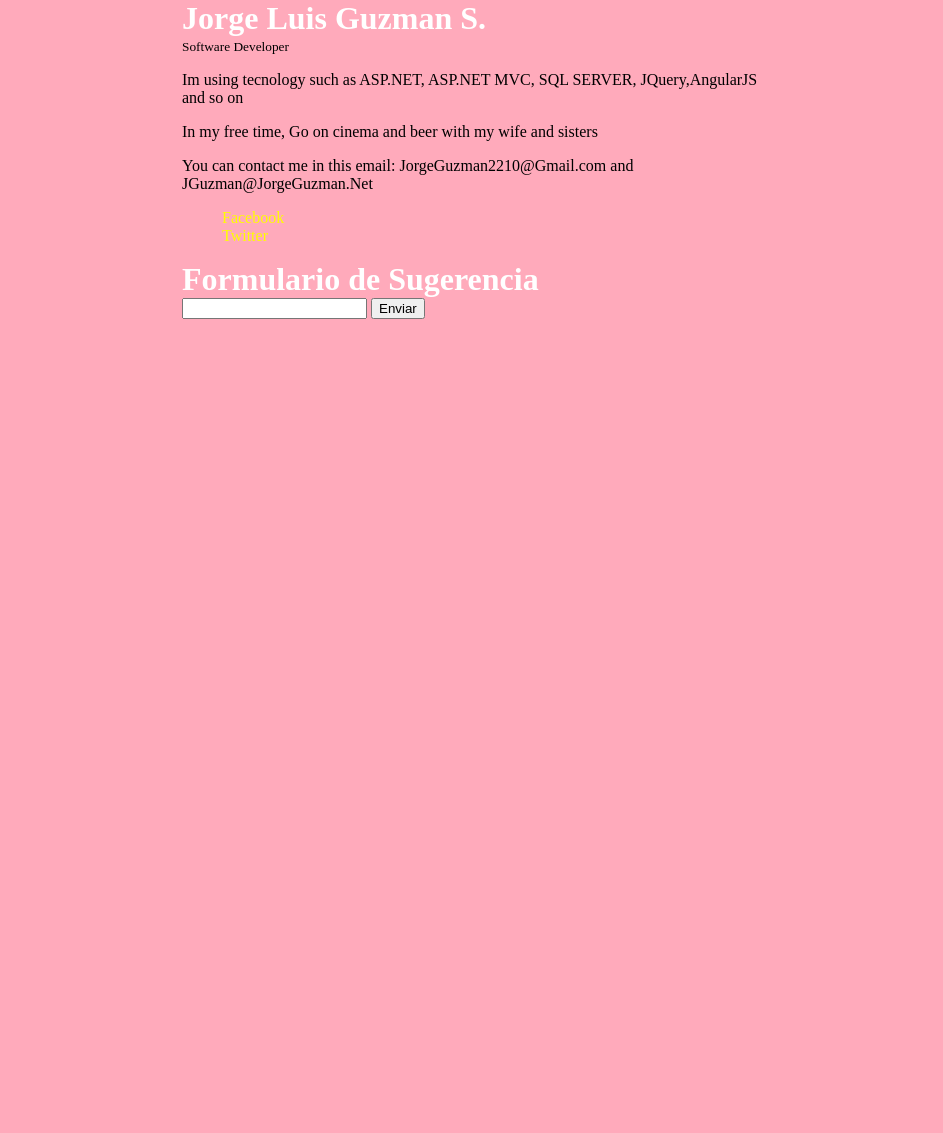
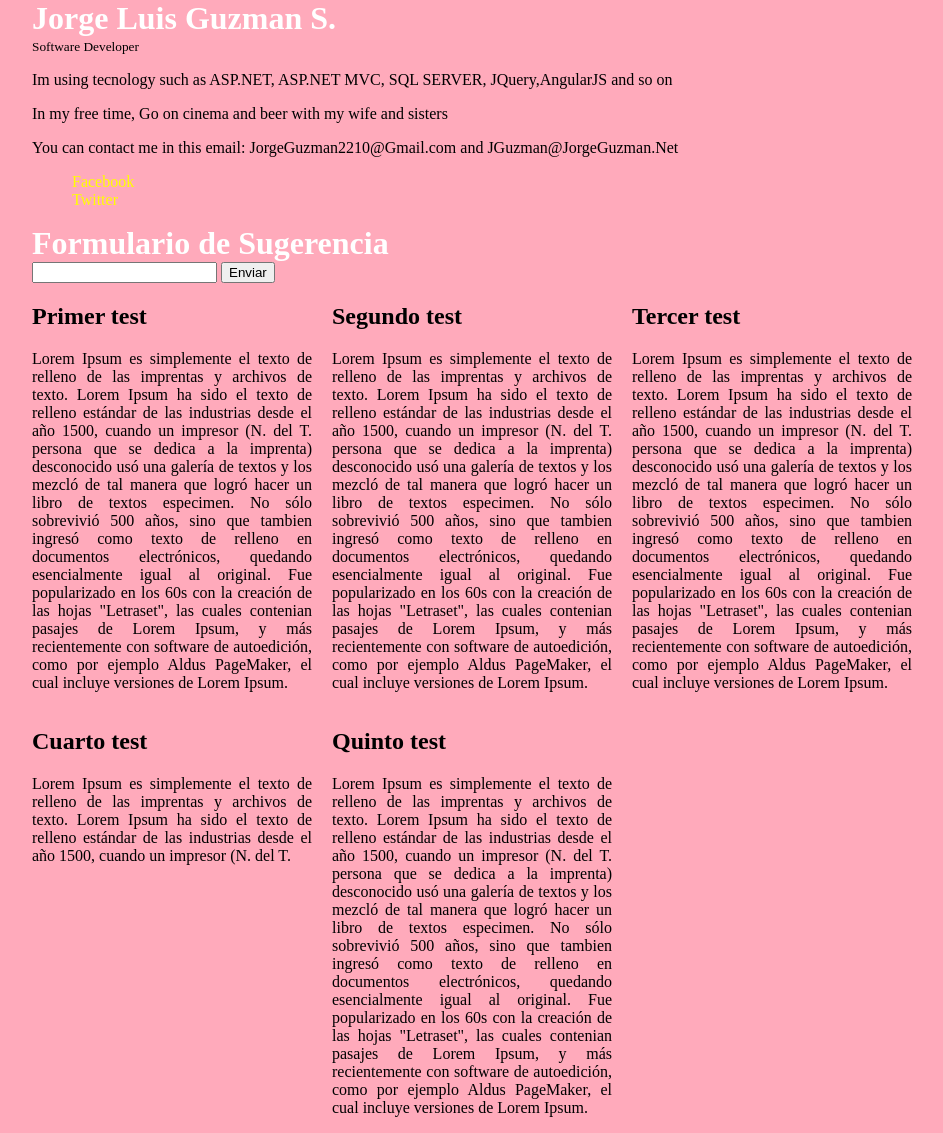
Before and after one commit to Jlgshk2210/TestGit, a plain HTML site: page index.html in a window 1280 px wide. Shown: the whole page, without its empty margins (158-1101 px from the left). Before the commit the page ends 800 px from the top, so only its background shows below. Drawn offline with Linux system fonts and the light colour scheme.

Commit message:
Agregando etiqueta article en la pagina index para mostrar los articulos en bloques

```diff
--- a/css/MiEstilo.css
+++ b/css/MiEstilo.css
@@ -1,7 +1,7 @@
 body{
     padding: 0;
     margin: 0 auto;
-    width:600px;
+    width:900px;
     background-color:#FAB;
 }
 h1{
@@ -21,5 +21,17 @@ li a:hover{
 	color:black;
 	font-size: 18px;
 	text-decoration: underline;
-
 }
+.miArticulos{
+	width: 100%;
+	height: auto;
+}
+.miArticulos article{
+	width:280px;
+	float: left;
+	padding:0 20px 0 0;
+}
+.miArticulos article p{
+	text-align: justify;
+	text-justify: inter-word;
+}
--- a/index.html
+++ b/index.html
@@ -27,6 +27,27 @@
             <input type="text" name="msg">
             <input type="button" name="FormSug" value="Enviar">
         </form>
-
+        <div class="miArticulos">
+            <article>
+            <h2>Primer test</h2>
+            <p>Lorem Ipsum es simplemente el texto de relleno de las imprentas y archivos de texto. Lorem Ipsum ha sido el texto de relleno estándar de las industrias desde el año 1500, cuando un impresor (N. del T. persona que se dedica a la imprenta) desconocido usó una galería de textos y los mezcló de tal manera que logró hacer un libro de textos especimen. No sólo sobrevivió 500 años, sino que tambien ingresó como texto de relleno en documentos electrónicos, quedando esencialmente igual al original. Fue popularizado en los 60s con la creación de las hojas "Letraset", las cuales contenian pasajes de Lorem Ipsum, y más recientemente con software de autoedición, como por ejemplo Aldus PageMaker, el cual incluye versiones de Lorem Ipsum.</p>
+            </article>
+            <article>
+            <h2>Segundo test</h2>
+            <p>Lorem Ipsum es simplemente el texto de relleno de las imprentas y archivos de texto. Lorem Ipsum ha sido el texto de relleno estándar de las industrias desde el año 1500, cuando un impresor (N. del T. persona que se dedica a la imprenta) desconocido usó una galería de textos y los mezcló de tal manera que logró hacer un libro de textos especimen. No sólo sobrevivió 500 años, sino que tambien ingresó como texto de relleno en documentos electrónicos, quedando esencialmente igual al original. Fue popularizado en los 60s con la creación de las hojas "Letraset", las cuales contenian pasajes de Lorem Ipsum, y más recientemente con software de autoedición, como por ejemplo Aldus PageMaker, el cual incluye versiones de Lorem Ipsum.</p>
+            </article>
+            <article>
+            <h2>Tercer test</h2>
+            <p>Lorem Ipsum es simplemente el texto de relleno de las imprentas y archivos de texto. Lorem Ipsum ha sido el texto de relleno estándar de las industrias desde el año 1500, cuando un impresor (N. del T. persona que se dedica a la imprenta) desconocido usó una galería de textos y los mezcló de tal manera que logró hacer un libro de textos especimen. No sólo sobrevivió 500 años, sino que tambien ingresó como texto de relleno en documentos electrónicos, quedando esencialmente igual al original. Fue popularizado en los 60s con la creación de las hojas "Letraset", las cuales contenian pasajes de Lorem Ipsum, y más recientemente con software de autoedición, como por ejemplo Aldus PageMaker, el cual incluye versiones de Lorem Ipsum.</p>
+            </article>
+             <article>
+            <h2>Cuarto test</h2>
+            <p>Lorem Ipsum es simplemente el texto de relleno de las imprentas y archivos de texto. Lorem Ipsum ha sido el texto de relleno estándar de las industrias desde el año 1500, cuando un impresor (N. del T.</p>
+            </article>
+             <article>
+            <h2>Quinto test</h2>
+            <p>Lorem Ipsum es simplemente el texto de relleno de las imprentas y archivos de texto. Lorem Ipsum ha sido el texto de relleno estándar de las industrias desde el año 1500, cuando un impresor (N. del T. persona que se dedica a la imprenta) desconocido usó una galería de textos y los mezcló de tal manera que logró hacer un libro de textos especimen. No sólo sobrevivió 500 años, sino que tambien ingresó como texto de relleno en documentos electrónicos, quedando esencialmente igual al original. Fue popularizado en los 60s con la creación de las hojas "Letraset", las cuales contenian pasajes de Lorem Ipsum, y más recientemente con software de autoedición, como por ejemplo Aldus PageMaker, el cual incluye versiones de Lorem Ipsum.</p>
+            </article>
+        </div>
     </body>
 </html>
```
Also changed, not shown: commits.txt (deleted).
